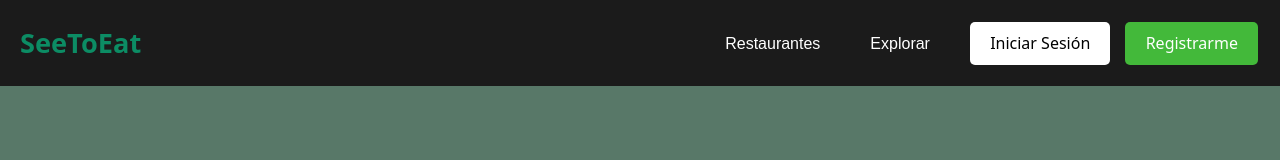
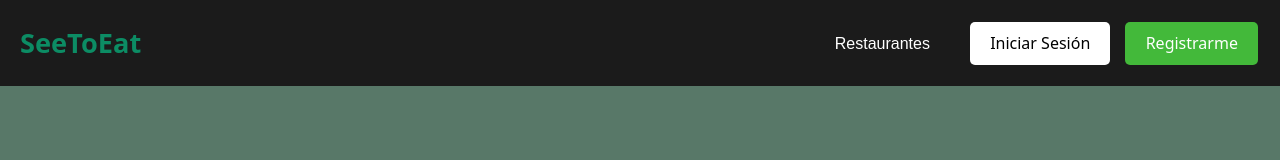
Before and after one commit to Jaim32/ProyectoW, a React (Vite) app in the folder SeeToEat-Client/SeeToEat/: page / in a window 1280 px wide. Shown: the top 160 px of the page. Built offline with nearby package versions, Linux system fonts and the light colour scheme.

Commit message:
Header fix

```diff
--- a/SeeToEat-Client/SeeToEat/src/components/Header.jsx
+++ b/SeeToEat-Client/SeeToEat/src/components/Header.jsx
@@ -22,7 +22,6 @@ function Header() {
       <h1 className="logo">SeeToEat</h1>
       <nav className="nav">
         <a  onClick={handleRestaurants} href="#restaurantes">Restaurantes</a>
-        <a href="#explorar">Explorar</a>
         <button onClick={handleLogin} className="landing-btn login-btn">Iniciar Sesión</button>
         <button onClick={handleRegister} className="landing-btn register-btn">Registrarme</button>
       </nav>
```
